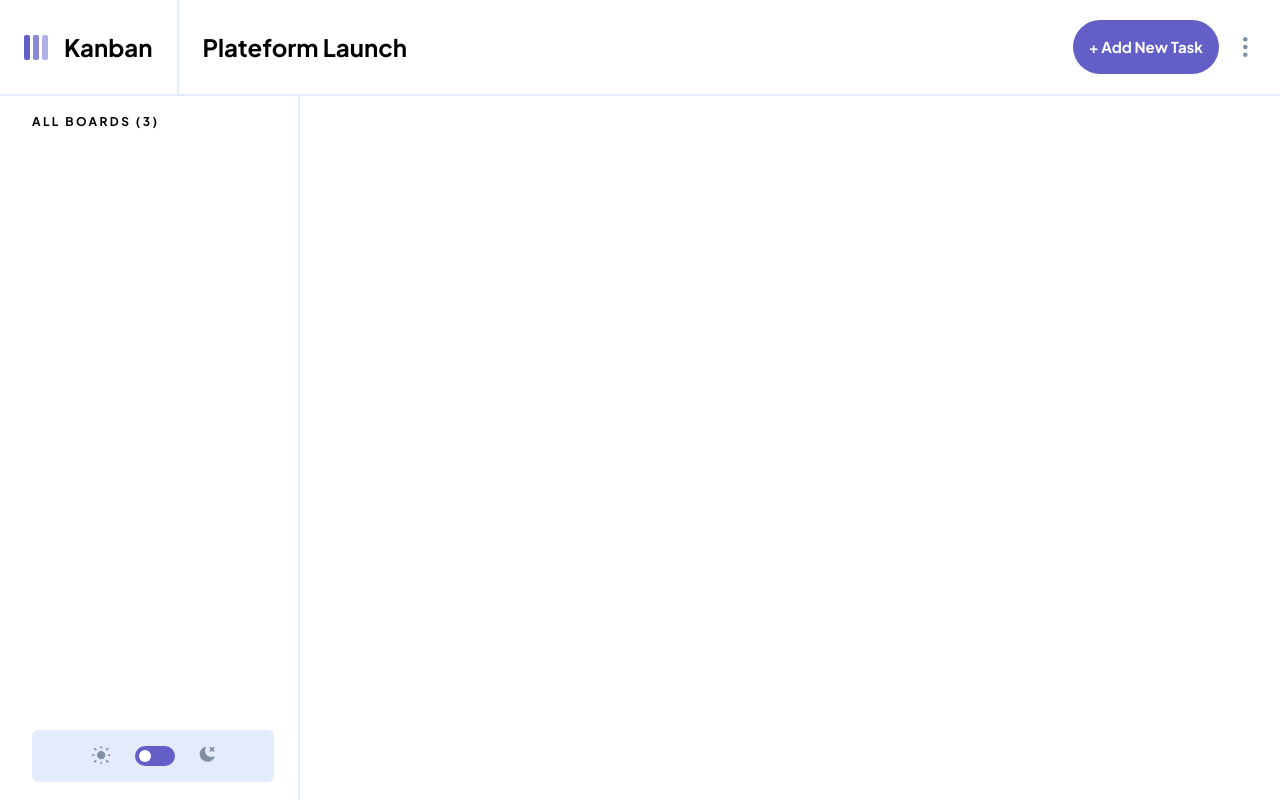
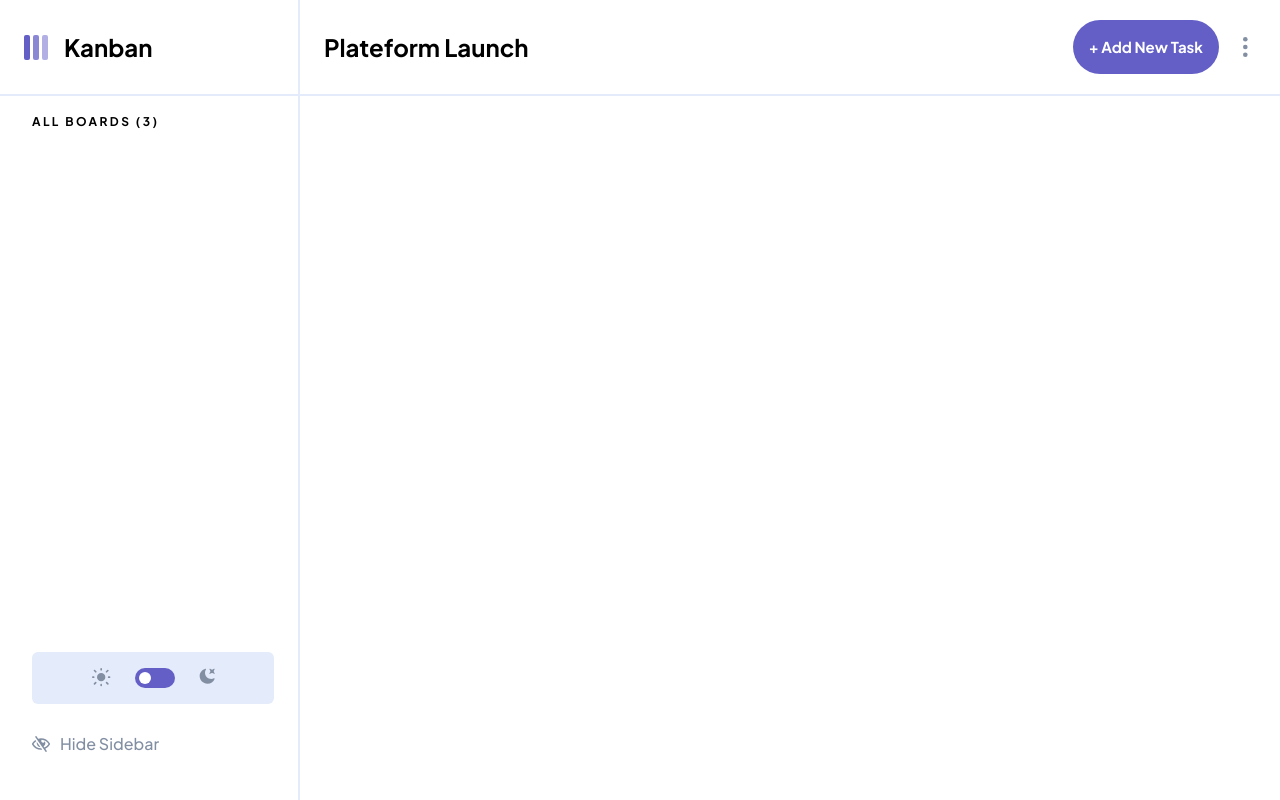
Before and after one commit to WillFDA/kanban-william, a Next.js app: page / in a window 1280 px wide. Built offline with nearby package versions, Linux system fonts and the light colour scheme.

Commit message:
Redux done show hide nav done

```diff
--- /dev/null
+++ b/Redux/Reduxprovider.tsx
@@ -0,0 +1,7 @@
+"use client";
+import { store } from "./store";
+import { Provider } from "react-redux";
+import React from "react";
+export function ReduxProvider({ children }: { children: React.ReactNode }) {
+  return <Provider store={store}>{children}</Provider>;
+}
--- /dev/null
+++ b/Redux/features/openCloseNavSlice.ts
@@ -0,0 +1,26 @@
+import { createSlice } from "@reduxjs/toolkit";
+
+interface OpenCloseNavState {
+  isOpen: boolean;
+}
+
+const initialState: OpenCloseNavState = {
+  isOpen: true,
+};
+
+export const openCloseNavSlice = createSlice({
+  name: "openCloseNav",
+  initialState,
+  reducers: {
+    openNav: (state) => {
+      state.isOpen = true;
+    },
+    closeNav: (state) => {
+      state.isOpen = false;
+    },
+  },
+});
+
+export const { openNav, closeNav } = openCloseNavSlice.actions;
+
+export default openCloseNavSlice.reducer;
--- /dev/null
+++ b/Redux/store.ts
@@ -0,0 +1,8 @@
+import { configureStore } from "@reduxjs/toolkit";
+import openCloseNavReducer from "../Redux/features/openCloseNavSlice";
+
+export const store = configureStore({
+  reducer: {
+    openCloseNav: openCloseNavReducer,
+  },
+});
--- a/app/components/Header.tsx
+++ b/app/components/Header.tsx
@@ -1,21 +1,12 @@
 import Image from "next/image";
 import React from "react";
+import Logo from "./Logo";
 type Props = {};
 
 const Header = (props: Props) => {
   return (
     <header className="w-screen flex">
-      <div className="bg-white dark:bg-dark-grey px-6 border-r-2  border-light-grey dark:border-grey border-b-2 flex gap-4 items-center h-16 md:h-20 lg:h-24">
-        <div className="flex-none">
-          <Image
-            src="/assets/logo-mobile.svg"
-            alt="Logo Kanban mobile"
-            width={24}
-            height={25}
-          />
-        </div>
-        <h1 className="font-bold text-2xl hidden md:block">Kanban</h1>
-      </div>
+      <Logo />
       <div className=" bg-white dark:bg-dark-grey flex grow justify-between pl-6 pr-8 items-center dark:border-grey border-light-grey border-b-2 max-h-16 md:max-h-20 lg:max-h-24">
         <h2 className="font-bold text-lg md:text-xl lg:text-2xl dark:text-white">
           Plateform Launch
--- /dev/null
+++ b/app/components/Logo.tsx
@@ -0,0 +1,26 @@
+"use client";
+import Image from "next/image";
+import React from "react";
+import { useSelector } from "react-redux";
+const Logo = () => {
+  const isOpen = useSelector((state) => state.openCloseNav.isOpen);
+  return (
+    <div
+      className={`bg-white dark:bg-dark-grey px-6 border-r-2 border-light-grey dark:border-grey border-b-2 flex gap-4 items-center h-16 md:h-20 lg:h-24 transition-all ${
+        isOpen ? "md:w-[260px] lg:w-[300px]" : ""
+      }`}
+    >
+      <div className="flex-none">
+        <Image
+          src="/assets/logo-mobile.svg"
+          alt="Logo Kanban mobile"
+          width={24}
+          height={25}
+        />
+      </div>
+      <h1 className="font-bold text-2xl hidden md:block">Kanban</h1>
+    </div>
+  );
+};
+
+export default Logo;
--- a/app/components/Navbar.tsx
+++ b/app/components/Navbar.tsx
@@ -1,12 +1,28 @@
+"use client";
 import Image from "next/image";
 import React from "react";
 import ThemeSwitcher from "../ThemeSwitcher";
+import { useSelector } from "react-redux";
+import { closeNav, openNav } from "../../Redux/features/openCloseNavSlice";
+import { useDispatch } from "react-redux";
+const Navbar = () => {
+  const isOpen = useSelector((state) => state.openCloseNav.isOpen);
+  const dispatch = useDispatch();
 
-type Props = {};
+  const handleHideSidebarClick = () => {
+    dispatch(closeNav());
+  };
 
-const Navbar = (props: Props) => {
+  const handleShowSidebarClick = () => {
+    dispatch(openNav());
+  };
   return (
-    <aside className="h-[calc(100vh-96px)] dark:bg-dark-grey bg-white absolute top-24 hidden md:block  md:w-[260px] lg:w-[300px] py-[18px] border-r-2 border-light-grey dark:border-grey pl-8 pr-6">
+    <>
+      <aside
+        className={`lg:h-[calc(100vh-96px)] md:h-[calc(100vh-80px)] dark:bg-dark-grey bg-white absolute md:top-20 lg:top-24 hidden md:block  md:w-[260px] lg:w-[300px] py-[18px] pb-11 border-r-2 border-light-grey dark:border-grey pl-8 pr-6 transition-all ${
+          isOpen ? "left-0" : "-left-full"
+        } `}
+      >
         <div className=" h-full flex flex-col justify-between">
           <div className="flex flex-col gap-5">
             <h3 className="heading-s">ALL BOARDS (3)</h3>
@@ -17,11 +33,43 @@ const Navbar = (props: Props) => {
               </button>
             </nav>
           </div>
-        <div>
+          <div className="flex flex-col gap-7">
             <ThemeSwitcher />
+            {isOpen && (
+              <button
+                onClick={handleHideSidebarClick}
+                className="items-center gap-[10px] text-medium-grey justify-start hidden md:flex"
+              >
+                <div className="flex-none">
+                  <Image
+                    src="/assets/icon-hide-sidebar.svg"
+                    width={18}
+                    height={16}
+                    alt="Hide Sidebar"
+                  />
+                </div>
+                Hide Sidebar
+              </button>
+            )}
           </div>
         </div>
       </aside>
+
+      <button
+        onClick={handleShowSidebarClick}
+        className={` z-20 transition-all
+    bg-main-purple rounded-r-full absolute  bottom-11 w-14 h-12
+    flex items-center justify-start pl-4 ${isOpen ? "-left-full" : "left-0"}
+  `}
+      >
+        <Image
+          src="/assets/icon-show-sidebar.svg"
+          width={16}
+          height={11}
+          alt="Hide Sidebar"
+        />
+      </button>
+    </>
   );
 };
 
--- a/app/layout.tsx
+++ b/app/layout.tsx
@@ -1,3 +1,4 @@
+import { ReduxProvider } from "@/Redux/Reduxprovider";
 import Providers from "./Providers";
 import ThemeSwitcher from "./ThemeSwitcher";
 import "./globals.css";
@@ -28,7 +29,7 @@ export default function RootLayout({
     >
       <body className={jakarta.className}>
         <Providers>
-          {children}
+          <ReduxProvider>{children}</ReduxProvider>
         </Providers>
       </body>
     </html>
```
Lines whose indentation alone changed are shown as unchanged.
